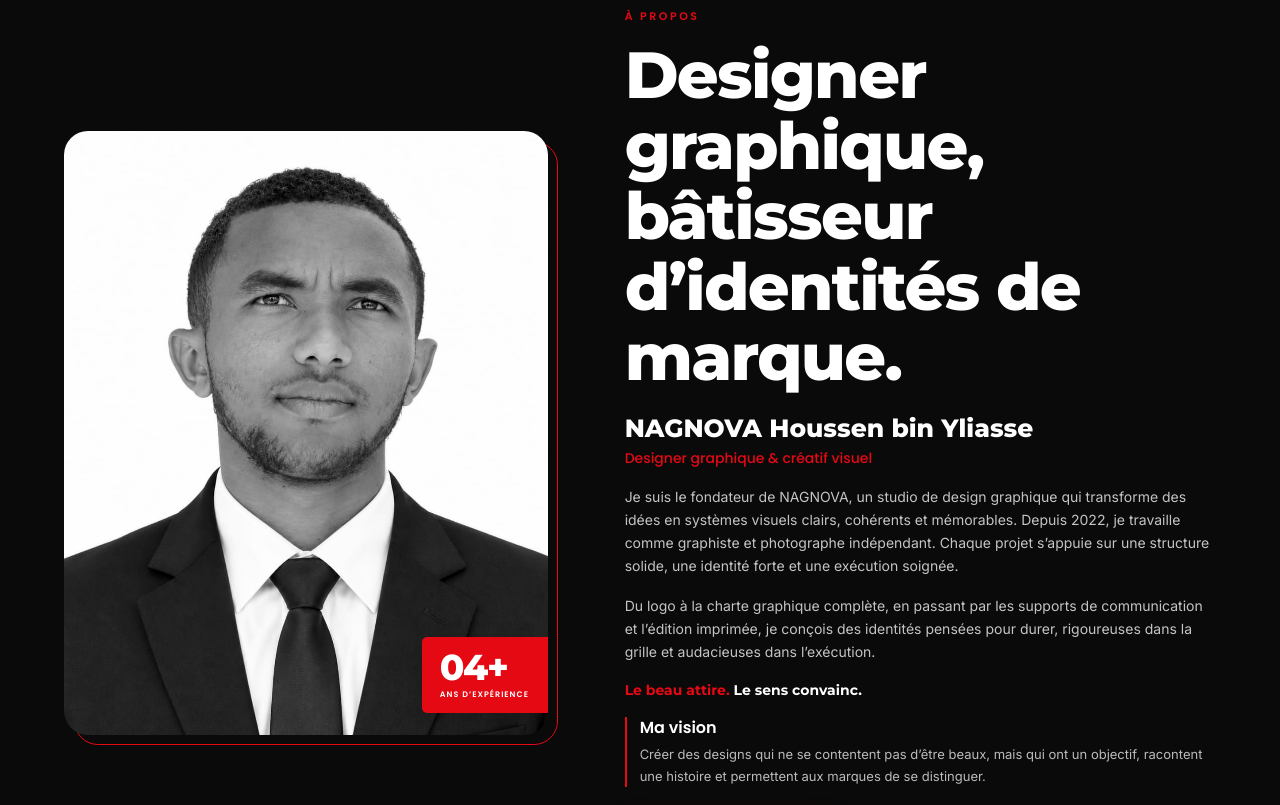
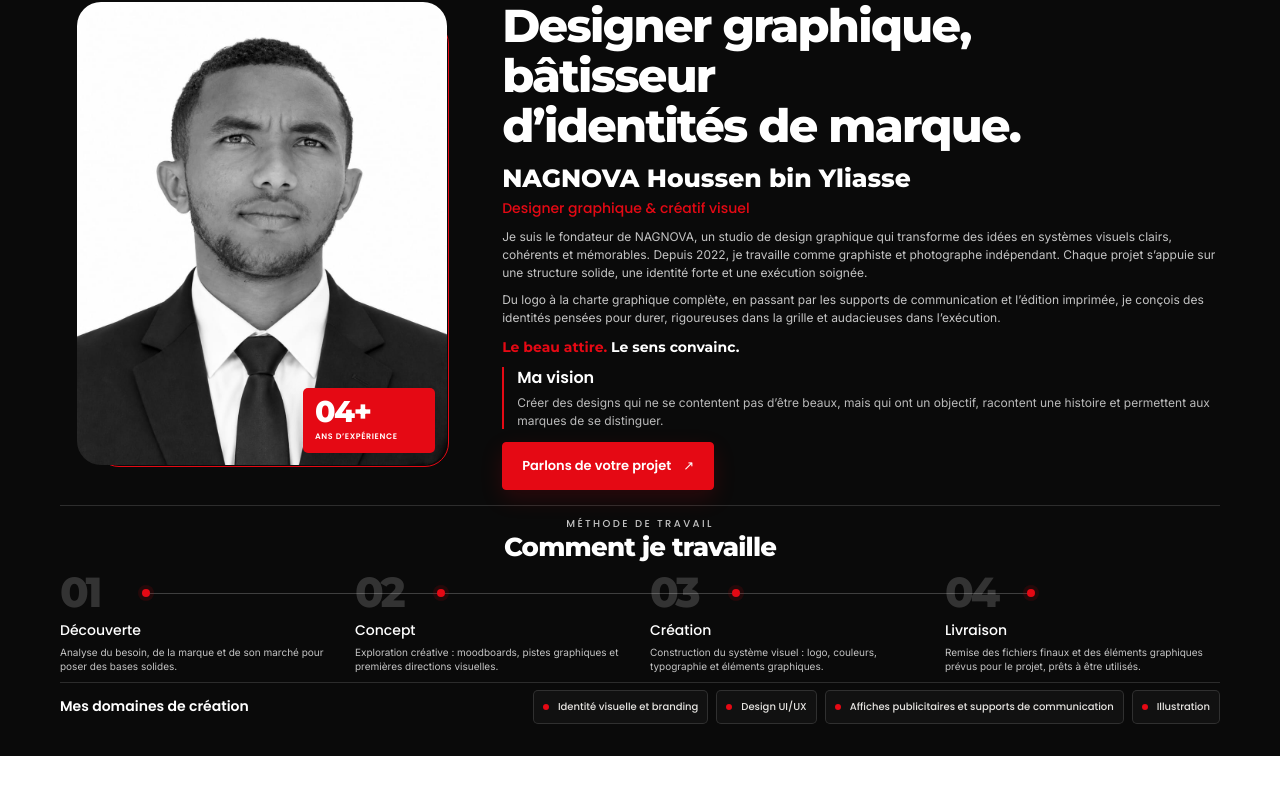
Before and after one commit to nagnova/nagnova_designer, a React (Vite) app: page / in a window 1280 px wide. Shown: the part 855-1660 px from the top of the page. Built offline with nearby package versions, Linux system fonts and the light colour scheme.

Commit message:
Update website

```diff
--- a/src/App.css
+++ b/src/App.css
@@ -1306,6 +1306,136 @@
   content: "";
 }
 
+/* Keep the complete About section in a desktop viewport when there is room. */
+@media (min-width: 1100px) and (min-height: 760px) {
+  .about-section {
+    min-height: 80svh;
+    padding: clamp(24px, 4vh, 38px) 0;
+    display: flex;
+    align-items: center;
+  }
+  .about-inner {
+    width: 100%;
+  }
+  .about-main {
+    grid-template-columns: minmax(0, 0.72fr) minmax(0, 1.28fr);
+    gap: clamp(28px, 3vw, 42px);
+    align-items: center;
+  }
+  .about-photo-reveal {
+    width: min(100%, 370px);
+    justify-self: center;
+  }
+  .about-photo-placeholder {
+    height: auto;
+    min-height: 0;
+    aspect-ratio: 0.8;
+  }
+  .about-photo {
+    object-fit: cover;
+    object-position: center 28%;
+  }
+  .about-photo-reveal::before {
+    inset: 8px;
+    transform: translate(10px, 10px);
+  }
+  .about-photo-badge {
+    right: 12px;
+    bottom: 12px;
+    min-width: 132px;
+    padding: 9px 12px 10px;
+  }
+  .about-photo-badge strong {
+    font-size: 30px;
+  }
+  .about-photo-badge span {
+    font-size: 8px;
+    letter-spacing: 0.6px;
+  }
+  .about-editorial-label {
+    margin-bottom: 9px;
+  }
+  .about-editorial-title {
+    font-size: clamp(40px, 3.6vw, 52px);
+    line-height: 0.94;
+  }
+  .about-bio {
+    margin-top: 12px;
+  }
+  .about-bio-text {
+    margin-top: 9px;
+    font-size: 12px;
+    line-height: 1.5;
+  }
+  .about-mantra {
+    margin-top: 10px;
+  }
+  .about-vision {
+    margin-top: 9px;
+  }
+  .about-vision p {
+    font-size: 12px;
+    line-height: 1.45;
+  }
+  .about-cta {
+    margin-top: 13px;
+  }
+  .about-method {
+    --method-gap: 20px;
+    margin-top: 15px;
+    padding-top: 10px;
+  }
+  .about-method-heading h3 {
+    margin-top: 2px;
+    font-size: 26px;
+  }
+  .about-method-grid {
+    margin-top: 8px;
+  }
+  .about-method-marker {
+    height: 46px;
+  }
+  .about-method-number {
+    font-size: 42px;
+  }
+  .about-method-grid::before {
+    top: 22px;
+  }
+  .about-method-dot {
+    top: 18px;
+  }
+  .about-method-copy h4 {
+    margin: 4px 0 5px;
+    font-size: 14px;
+  }
+  .about-method-copy p {
+    font-size: 10px;
+    line-height: 1.4;
+  }
+  .about-expertise {
+    margin-top: 9px;
+    padding-top: 7px;
+    display: flex;
+    align-items: center;
+    gap: 20px;
+  }
+  .about-expertise h3 {
+    flex: 0 0 auto;
+    font-size: 14px;
+  }
+  .about-expertise ul {
+    flex: 1;
+    margin: 0;
+    justify-content: flex-end;
+    gap: 8px;
+  }
+  .about-expertise li {
+    min-height: 34px;
+    padding: 6px 9px;
+    font-size: 10px;
+  }
+}
+
 .contact-section {
   padding-top: 76px;
   padding-bottom: 82px;
```
